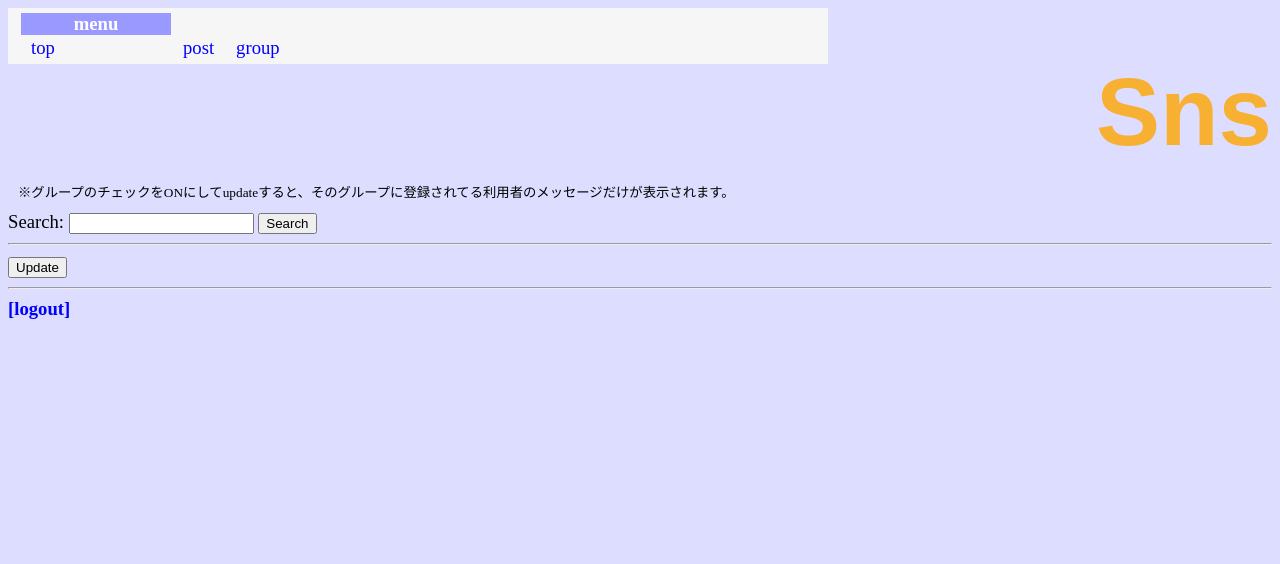
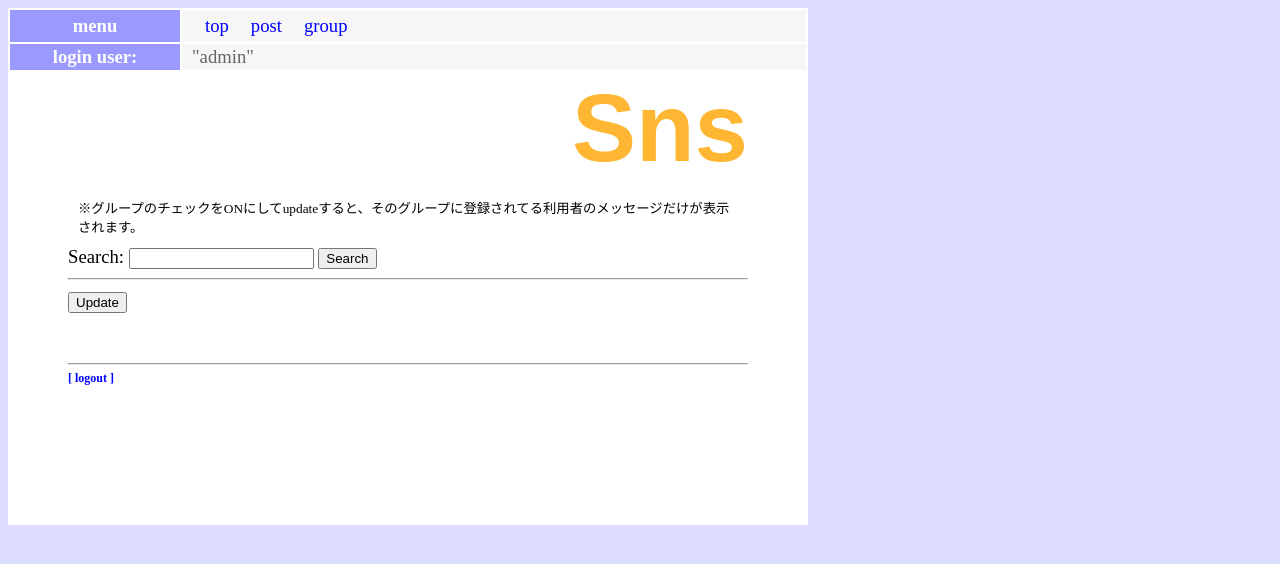
Before and after one commit to mazikaru492/djang_app, a Django app: page /sns/ in a window 1280 px wide. Shown: the top 564 px of the page. Run offline with Django 4.2, Linux system fonts and the light colour scheme; a user stored in the database is signed in; data comes from the database, SQL or seed files in the repository; both versions use the stored data as it was after the commit; data that the repository does not hold is empty.

Commit message:
layout.htmlの修正

```diff
--- a/sns/templates/sns/layout.html
+++ b/sns/templates/sns/layout.html
@@ -1,39 +1,41 @@
 {% load static %}
-<!DOCTYPE html>
+<!doctype html>
 <html lang="ja">
 <head>
-    <meta charset="UTF-8">
-    <title>{% block title %}SNS{% endblock %}</title>
-    <link rel="stylesheet" type="text/css" href="{% static 'sns/style.css' %}">
+    <meta charset="utf-8">
+    <title>{% block title %}{% endblock %}</title>
+    <link rel="stylesheet" type="text/css"
+        href="{% static 'sns/style.css' %}" />
 </head>
 <body>
-    <table class="body_content">
-        <tr class="body_content_inner">
-            <td class="login_table" width="100%">
+    <div class="body_content">
+    <div class="body_content_inner">
+        <table class="login_table" width="100%">
+        <tr><th width="150px">menu</th><td>
         <table class="login_table_inner">
-                    <tr><th width="150px">menu</th></tr>
         <tr>
         <td><a href="{% url 'index' %}">top</a></td>
         <td><a href="{% url 'post' %}">post</a></td>
         <td><a href="{% url 'groups' %}">group</a></td>
         </tr>
         </table>
-            </td>
-        </tr>
-        <tr>
-            <th width="150px">login user:</th>
-            <td>"{{login_user}}"</td>
-        </tr>
+        </td></tr>
+        <tr><th width="150px">login user:</th>
+            <td>"{{login_user}}"</td></tr>
         </table>
-
-    <div class="header">{% block header %}{% endblock %}</div>
-    <div class="content">{% block content %}{% endblock %}</div>
-
+        <div class="header">{% block header %}
+            {% endblock %}</div>
+        <div class="content">{% block content %}
+            {% endblock %}</div>
+        <div class="footer">
         <hr>
         <div>
         <span style="float:left;font-weight:bold;">
-            <a href="/admin/logout?next=/sns/">[logout]</a>
-        </span>
+            <a href="/admin/logout?next=/sns/">
+                [ logout ]</a></span>
+        </div>
+        </div>
+    </div>
     </div>
 </body>
 </html>
```
Also changed, not shown: db.sqlite3. Lines whose indentation alone changed are shown as unchanged.
